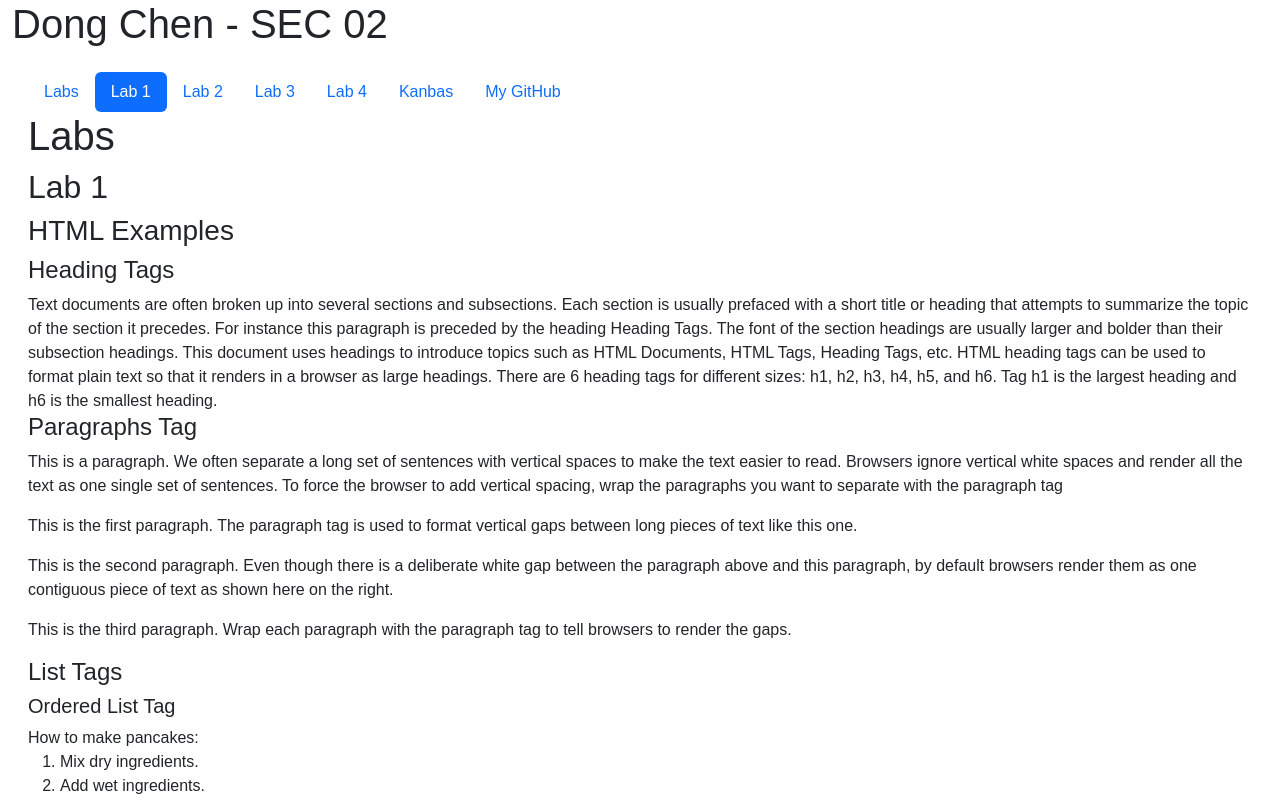
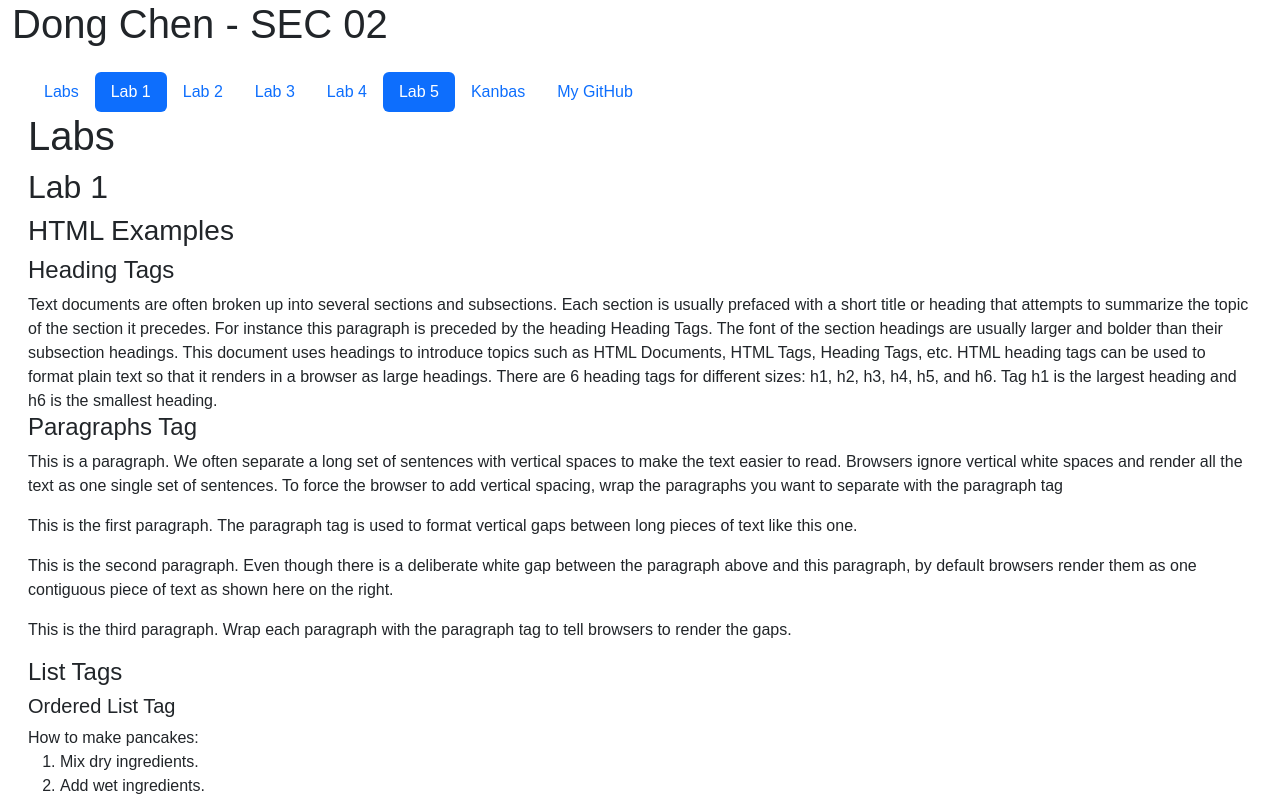
Before and after one commit to VivianDongChen/kanbas-react-web-app-cs5610-fa24, a React (Create React App) app: page /#/labs/Lab1 in a window 1280 px wide. Shown: the top 800 px of the page. Built offline with nearby package versions, Linux system fonts and the light colour scheme; the HTML template or start-up script is replaced by a standard one.

Commit message:
add lab5

```diff
--- /dev/null
+++ b/src/Labs/Lab5/index.tsx
@@ -0,0 +1,16 @@
+export default function Lab5() {
+  return (
+    <div id="wd-lab5">
+      <h2>Lab 5</h2>
+      <div className="list-group">
+        <a
+          href="http://localhost:4000/lab5/welcome"
+          className="list-group-item"
+        >
+          Welcome
+        </a>
+      </div>
+      <hr />
+    </div>
+  );
+}
--- a/src/Labs/TOC.tsx
+++ b/src/Labs/TOC.tsx
@@ -27,9 +27,15 @@ Lab 3
 </a>
 </li>
 <li className="nav-item">
-<a id="wd-a3" href="#/Labs/Lab4"
+<a id="wd-a4" href="#/Labs/Lab4"
 className={`nav-link ${pathname.includes("Lab4") ? "active" : ""}`}>
 Lab 4
+</a>
+</li>
+<li className="nav-item">
+<a id="wd-a5" href="#/Labs/Lab5"
+className={`nav-link ${pathname.includes("Lab1") ? "active" : ""}`}>
+Lab 5
 </a>
 </li>
 <li className="nav-item">
--- a/src/Labs/index.tsx
+++ b/src/Labs/index.tsx
@@ -6,6 +6,7 @@ import Lab3 from "./Lab3";
 import Lab4 from "./Lab4";
 import store from "./store";
 import { Provider } from "react-redux";
+import Lab5 from "./Lab5";
 
 export default function Labs() {
   return (
@@ -21,6 +22,7 @@ export default function Labs() {
             <Route path="Lab2" element={<Lab2 />} />
             <Route path="Lab3/*" element={<Lab3 />} />
             <Route path="Lab4/*" element={<Lab4 />} />
+            <Route path="Lab5/*" element={<Lab5 />} />
           </Routes>
         </div>
       </div>
```
Also changed, not shown: src/Kanbas/test.tsx (added, +12 -0 lines).
